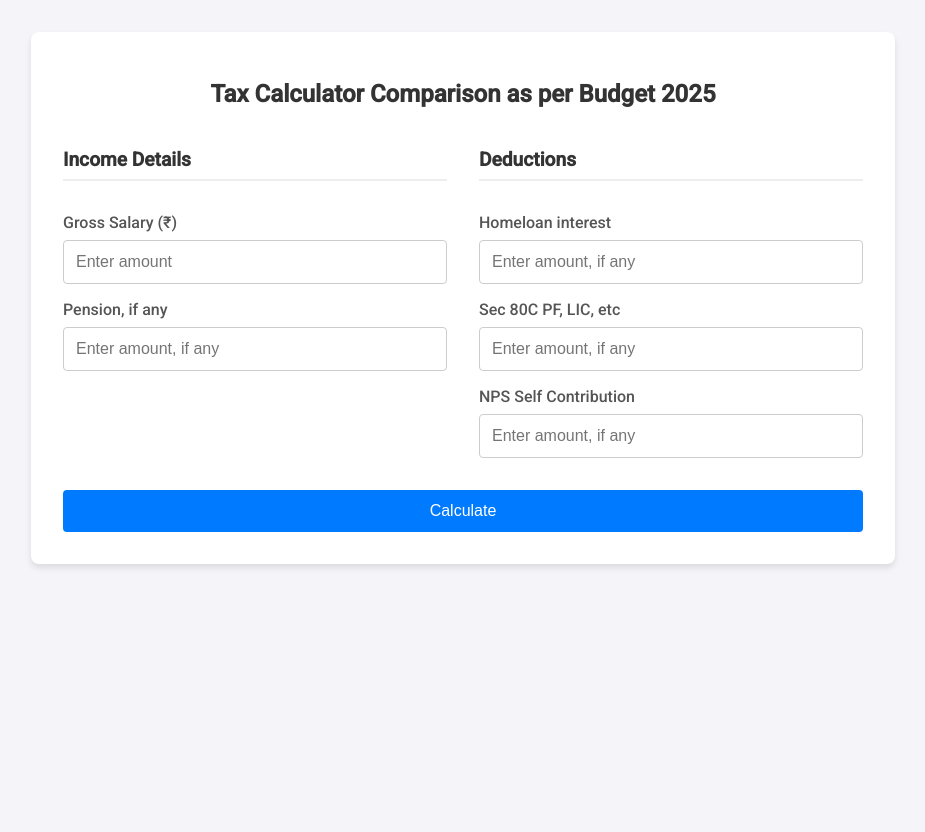
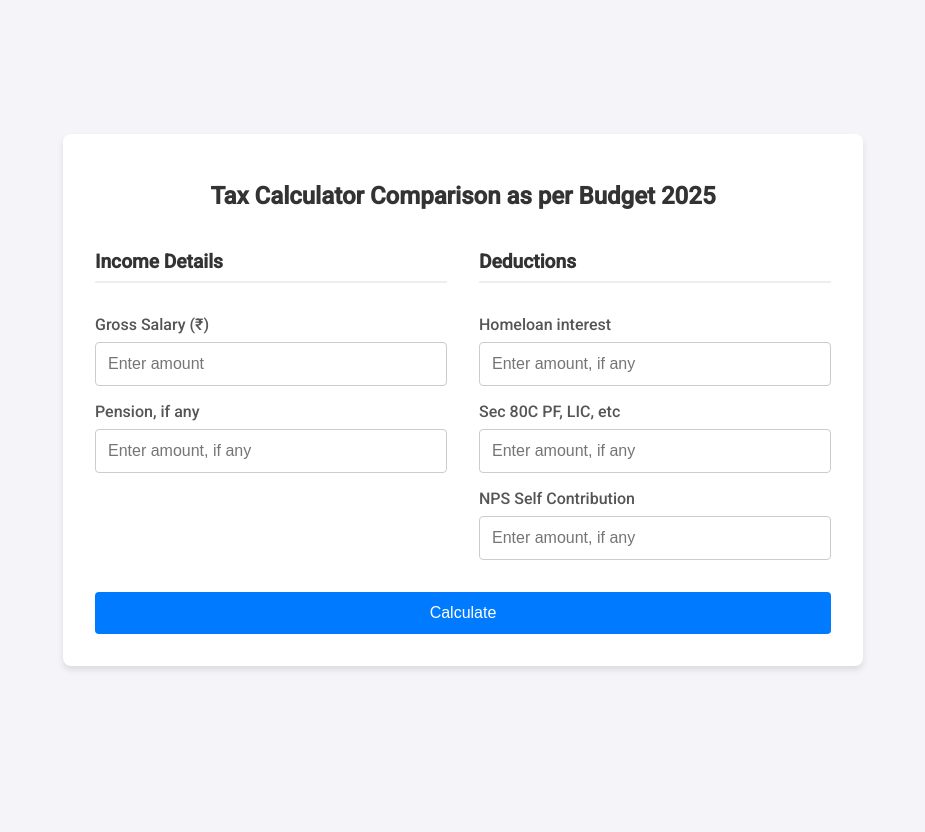
Before and after one commit to MayankMallik/Income-Tax-Calculator, a Flask app: page / in a window 1280 px wide. Shown: the whole page, without its empty margins (177-1102 px from the left). After the commit the page ends 670 px from the top, so only its background shows below. Run offline with Flask 3, Linux system fonts and the light colour scheme.

Commit message:
Update style.css

```diff
--- a/static/style.css
+++ b/static/style.css
@@ -5,14 +5,10 @@ body {
     padding: 0;
     display: flex;
     justify-content: center;
-    align-items: flex-start; /* Changed to align to the top */
-    height: 100vh;
-    padding-top: 2rem; /* Added padding at the top */
-    /*background-image: url('/static/hq720.jpg');
-    background-size: cover;
-    background-position: center;
-    background-repeat: no-repeat;
-    background-attachment: fixed;*/
+    align-items: center; /* Changed from flex-start to center */
+    min-height: 100vh; /* Changed from height to min-height */
+    padding: 1rem; /* Added padding for mobile */
+    box-sizing: border-box;
 }
 
 .container {
@@ -20,8 +16,9 @@ body {
     padding: 2rem;
     border-radius: 8px;
     box-shadow: 0 4px 6px rgba(0, 0, 0, 0.1);
-    max-width: 800px; /* Wider container */
+    max-width: 800px;
     width: 100%;
+    margin: auto;
 }
 
 h1 {
@@ -70,7 +67,7 @@ input {
     border-radius: 4px;
     font-size: 1rem;
     cursor: pointer;
-    width: 100%; /* Same width as the Show Details button */
+    width: 100%;
 }
 
 .calculate-button:hover {
@@ -93,27 +90,27 @@ input {
 }
 
 .old-regime {
-    background-color: #ffe6f9; /* Very pale blue */
+    background-color: #ffe6f9;
 }
 
 .old-regime .tax-amount {
-    color: #cc00cc; /* Dark blue */
+    color: #cc00cc;
 }
 
 .new-regime {
-    background-color: #e6f0ff; /* Very pale magenta */
+    background-color: #e6f0ff;
 }
 
 .new-regime .tax-amount {
-    color: #0044cc; /* Magenta */
+    color: #0044cc;
 }
 
 .proposed-regime {
-    background-color: #e6ffe6; /* Very pale green */
+    background-color: #e6ffe6;
 }
 
 .proposed-regime .tax-amount {
-    color: #009900; /* Green */
+    color: #009900;
 }
 
 .tax-regime h2 {
@@ -132,16 +129,19 @@ input {
     color: #666;
     margin: 0.5rem 0;
 }
+
 .headings {
     display: flex;
     justify-content: space-between;
     align-items: center;
 }
+
 .grid-column {
     display: flex;
     flex-direction: column;
     gap: 1rem;
 }
+
 .section-heading {
     font-size: 1.2rem;
     color: #333;
@@ -149,3 +149,43 @@ input {
     padding-bottom: 0.5rem;
     border-bottom: 2px solid #eee;
 }
+
+/* Improved mobile responsiveness */
+@media (max-width: 768px) {
+    .container {
+        padding: 1.5rem; /* Reduce padding on mobile */
+    }
+
+    h1 {
+        font-size: 1.3rem; /* Slightly smaller heading on mobile */
+    }
+}
+
+/* Add this to ensure form elements take full width */
+.input-group input {
+    width: 100%;
+    box-sizing: border-box;
+}
+
+/* Ensure all elements use border-box for consistent sizing */
+*, *::before, *::after {
+    box-sizing: border-box;
+}
+
+/* Improve the input grid on mobile */
+@media (max-width: 768px) {
+    .input-grid {
+        gap: 1.5rem; /* Reduce gap on mobile */
+    }
+
+    .results {
+        flex-direction: column; /* Stack results vertically on mobile */
+        align-items: center;
+    }
+
+    .tax-regime {
+        width: 100%; /* Full width on mobile */
+        max-width: 300px; /* But limit maximum width */
+        margin-bottom: 1rem;
+    }
+}
```
